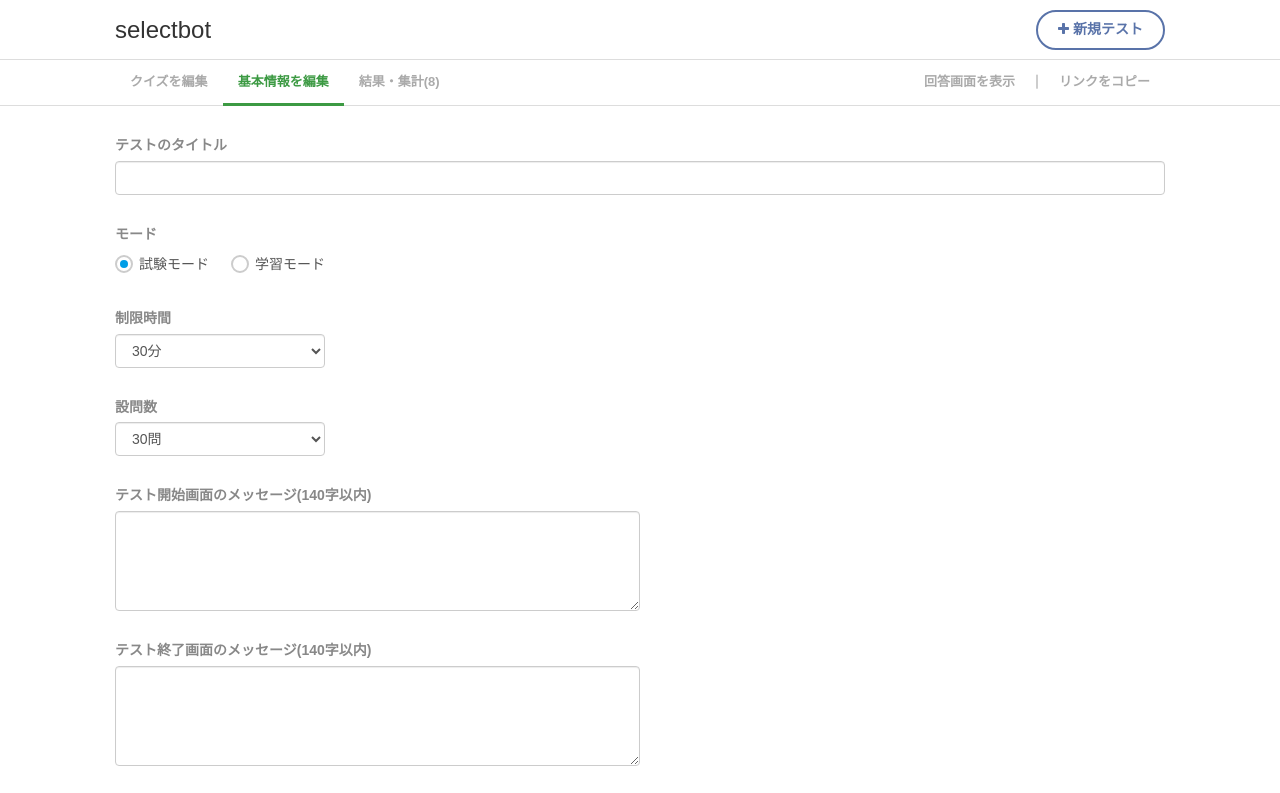
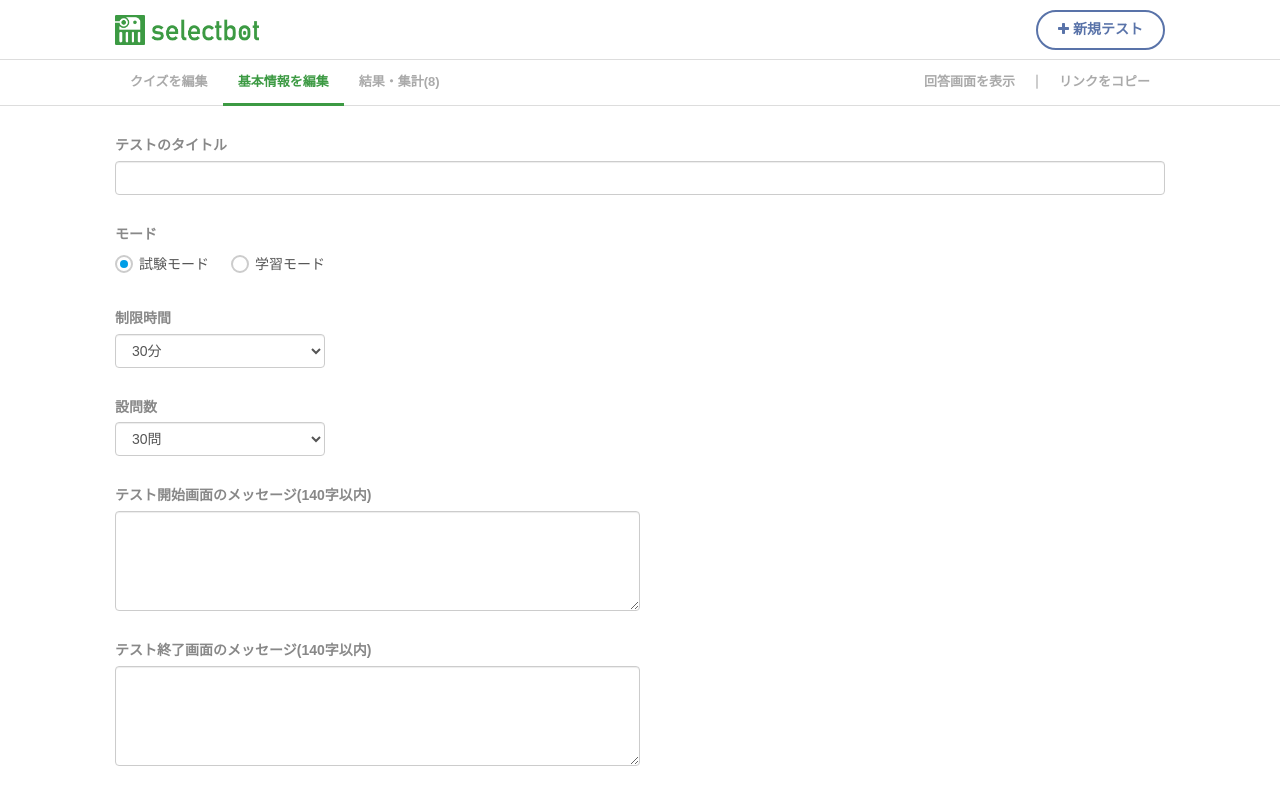
Before and after one commit to saiwaki/static-selectbot-com, a website: page public/exams-edit/information.html in a window 1280 px wide. Shown: the top 793 px of the page. Drawn offline with Linux system fonts and the light colour scheme.

Commit message:
ファビコンとロゴの追加

```diff
--- a/public/exams-edit/information.html
+++ b/public/exams-edit/information.html
@@ -4,6 +4,7 @@
   <title>selectbot</title>
   <meta charset="UTF-8">
   <meta name="viewport" content="width=device-width, initial-scale=1, user-scalable=no">
+  <link href="../img/fav.ico" rel="shortcut icon">
   <link rel="stylesheet" type="text/css" href="../css/bootstrap.css">
   <link rel="stylesheet" type="text/css" href="../font-awesome/css/font-awesome.css">
   <link rel="stylesheet" type="text/css" href="../style.css">
@@ -17,7 +18,7 @@
       <nav class="content">
         <div class="header-left table left">
           <div class="table-cell">
-            <a href="../exams-index.html">selectbot</a>
+            <a href="../exams-index.html"><img src="../img/logo.png" height="30"></a>
           </div>
         </div>
         <div class="header-right table right">
--- a/public/style.css
+++ b/public/style.css
@@ -89,8 +89,8 @@ th, td{
   height: 60px;
   font-size: 24px;
 }
-#header .header-left a{
-  color: #333;
+#header .header-left a img{
+  display: block;
 }
 #header .header-right{
   width: auto;
```
Also changed, not shown: public/exams-edit/insight-user.html (+2 -1 lines), public/exams-edit/insight.html (+2 -1 lines), public/exams-edit/quize.html (+2 -1 lines), public/exams-index.html (+2 -1 lines), public/exams-new.html (+2 -1 lines), public/exams-show.html (+1 -0 lines), public/exams-show2.html (+1 -0 lines), public/img/fav.ico (added), public/img/logo.png (added).
